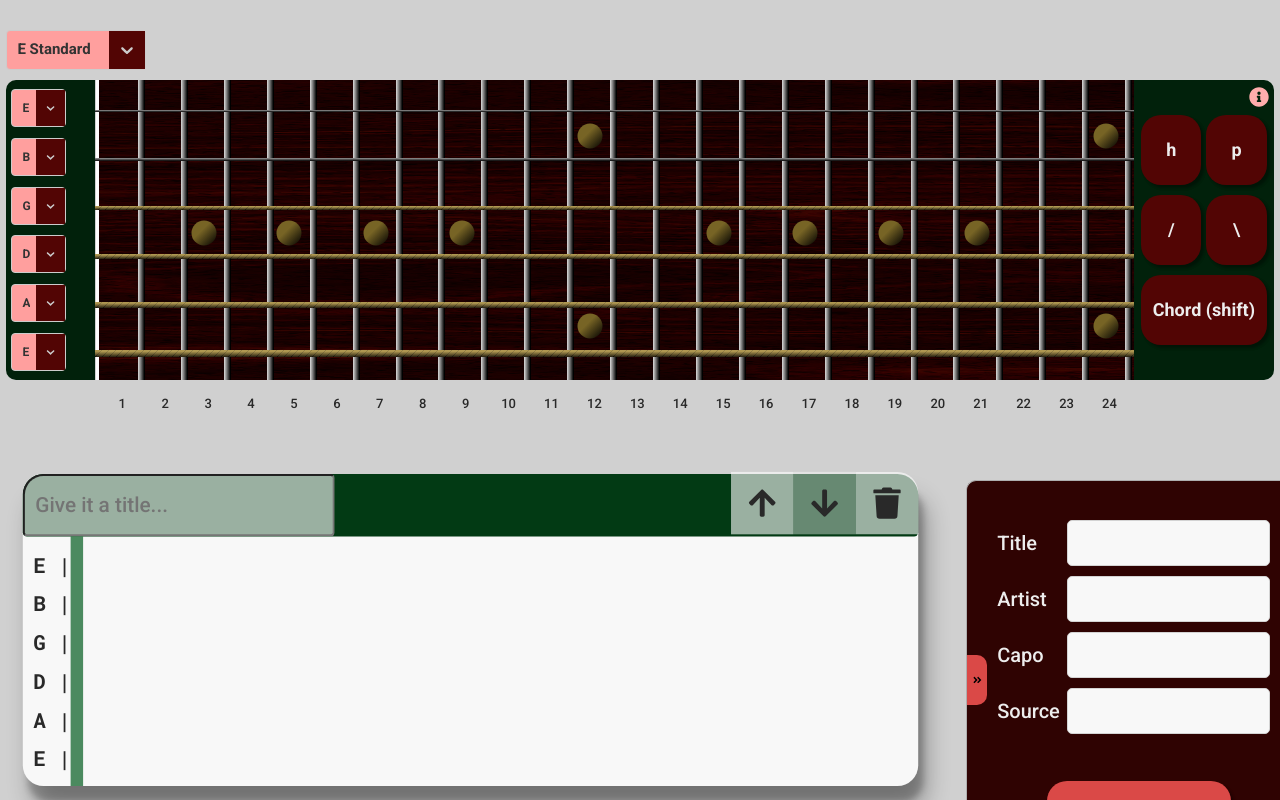
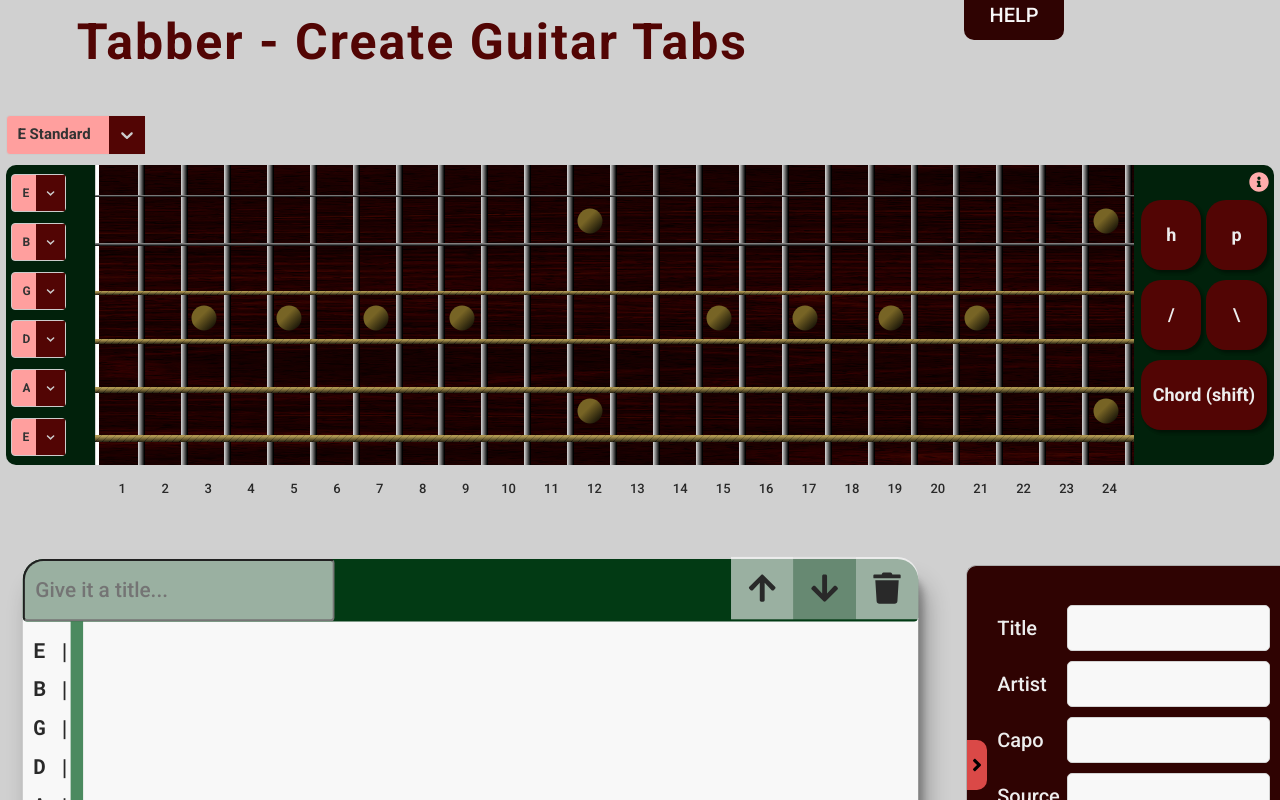
Before and after one commit to JonLunde/tabber, a React app: page / in a window 1280 px wide. Shown: the top 800 px of the page. Built offline with nearby package versions, Linux system fonts and the light colour scheme.

Commit message:
info panel, need to fix text stay in container without overflow

```diff
--- a/src/Guitar/GuitarDashboard.jsx
+++ b/src/Guitar/GuitarDashboard.jsx
@@ -1,7 +1,7 @@
 import React from 'react';
 
 function GuitarDashboard({ children }) {
-  return <div className="guitar">{children}</div>;
+  return <div className="guitar u-mt-big">{children}</div>;
 }
 
 export default GuitarDashboard;
--- /dev/null
+++ b/src/InfoPanel.jsx
@@ -0,0 +1,59 @@
+import React, { useState } from 'react';
+
+export default function InfoPanel() {
+  const [expanded, setExpanded] = useState(false);
+
+  //   const collapseStyle = expanded ? null : { height: '1rem', marginTop: '-10rem' };
+  const collapseStyle = expanded ? null : { height: '1rem', marginTop: '-10rem' };
+  const collapseButtonStyle = expanded
+    ? null
+    : {
+        borderRadius: 0,
+        borderBottomRightRadius: '10px',
+        borderBottomLeftRadius: '10px',
+        transform: 'translate(-50%, 100%)',
+        backgroundColor: '#2f0302',
+        color: '#f8f8f8',
+      };
+
+  function handleClick() {
+    setExpanded((prevExpanded) => !prevExpanded);
+  }
+
+  return (
+    <div className="info-panel" style={collapseStyle}>
+      <div className="info-panel__content-container">
+        <h3 className="heading-secondary info-panel__title">Info Panel</h3>
+        <ul className="info-panel__list">
+          <li className="info-panel__list-item">Click on the guitar neck to add a fret to the tab.</li>
+          <li className="info-panel__list-item">
+            Add notation: Click on a fret, then on desired notation and then the follow up fret on the same string.
+          </li>
+          <li className="info-panel__list-item">
+            Add chord: Click on the Chord button and form your chord on the neck, then click the chord button again to
+            add it to the tab.
+          </li>
+          <li className="info-panel__list-item">
+            Tuning can be change at each string, or from the tuning drop-down in the top left corner.
+          </li>
+          <li className="info-panel__list-item"></li>
+          <li className="info-panel__list-item">
+            Tab details added in the sidebar will be printed to the exported file.
+          </li>
+          <li className="info-panel__list-item">
+            Export your tab to a text file with the 'EXPORT' button in the sidebar.
+          </li>
+          <li className="info-panel__list-item">Click the '+' button to add a new row of tab.</li>
+          <li className="info-panel__list-item">Each tab row can be renamed, reordered and deleted.</li>
+          <li className="info-panel__list-item">
+            The focused tab row will have a marker and be slightly larger than the others.
+          </li>
+        </ul>{' '}
+      </div>
+      <div className="info-panel__button-container"></div>
+      <button className="btn btn--info-panel" onClick={handleClick} style={collapseButtonStyle}>
+        HELP
+      </button>
+    </div>
+  );
+}
--- a/src/Tab/TabSidebar.jsx
+++ b/src/Tab/TabSidebar.jsx
@@ -8,7 +8,6 @@ export default function TabSidebar(props) {
 
   const [expanded, setExpanded] = useState(true);
 
-  //   const collapseStyle = expanded ? null : { width: '2%', marginRight: '-3rem' };
   const collapseStyle = expanded ? null : { width: '2%', marginRight: '-3rem' };
   const collapseButtonStyle = expanded
     ? null
@@ -16,21 +15,20 @@ export default function TabSidebar(props) {
         borderRadius: 0,
         borderTopLeftRadius: '10px',
         borderBottomLeftRadius: '10px',
-        transform: 'translate(-2rem, -50%)',
+        transform: 'translate(-1.9rem, -50%)',
         backgroundColor: '#2f0302',
         color: '#f8f8f8',
       };
   const exportButtonStyle = expanded ? null : { transform: 'translateX(5rem)' };
 
   function handleClick() {
-    console.log('expand: ', expanded);
     setExpanded((prevExpanded) => !prevExpanded);
   }
 
   return (
     <div className="sidebar" style={collapseStyle}>
       <button className="btn btn--sidebar" onClick={handleClick} style={collapseButtonStyle}>
-        {<FontAwesomeIcon key={100} icon={expanded ? 'angle-double-right' : 'angle-double-left'} />}
+        {<FontAwesomeIcon key={100} icon={expanded ? 'angle-right' : 'angle-left'} />}
       </button>
       <TabDetails key={1000} tabDetails={tabDetails} dispatch={dispatch} />
       <TabExport key={1} tabState={tabState} tuning={tuning} exportButtonStyle={exportButtonStyle} />
--- a/src/Tabber.jsx
+++ b/src/Tabber.jsx
@@ -7,12 +7,12 @@ import {
   faArrowUp,
   faArrowDown,
   faInfoCircle,
-  faAngleDoubleLeft,
-  faAngleDoubleRight,
+  faAngleLeft,
+  faAngleRight,
 } from '@fortawesome/free-solid-svg-icons';
 import useTabStateReducer, { ACTIONS } from './useTabStateReducer';
 
-library.add(faPlus, faTrash, faArrowUp, faArrowDown, faInfoCircle, faAngleDoubleLeft, faAngleDoubleRight);
+library.add(faPlus, faTrash, faArrowUp, faArrowDown, faInfoCircle, faAngleLeft, faAngleRight);
 
 import TabContainer from './Tab/TabContainer';
 import GuitarTuning from './Guitar/GuitarTuning';
@@ -22,6 +22,7 @@ import GuitarString from './Guitar/GuitarString';
 import GuitarDashboard from './Guitar/GuitarDashboard';
 import TabBar from './Tab/TabBar';
 import TabSidebar from './Tab/TabSidebar';
+import InfoPanel from './InfoPanel';
 
 function Tabber() {
   const [tabState, dispatch] = useTabStateReducer();
@@ -76,6 +77,13 @@ function Tabber() {
           content="Create guitar tabs for your favorite songs and save them to your computer."
         />
       </Helmet>
+
+      <header className="header">
+        <h1 className="heading-primary header__title ">Tabber - Create Guitar Tabs</h1>
+        <InfoPanel />
+      </header>
+
+      <main>
         <GuitarDashboard key={0}>
           <GuitarTuning key={0} tuning={tuning} changeTuning={changeTuning} changeTuner={changeTuner} />
 
@@ -117,6 +125,7 @@ function Tabber() {
           </TabContainer>
           <TabSidebar tabDetails={tabState.tabDetails} dispatch={dispatch} tabState={tabState} tuning={tuning} />
         </div>
+      </main>
     </div>
   );
 }
--- a/src/sass/base/_base.scss
+++ b/src/sass/base/_base.scss
@@ -18,7 +18,6 @@ html {
 
 body {
   background-color: #d0d0d0;
-  padding: 8rem 0;
   overflow-x: hidden;
 }
 
--- a/src/sass/base/_utilities.scss
+++ b/src/sass/base/_utilities.scss
@@ -14,6 +14,14 @@
   }
   .u-mb-big {
     margin-bottom: 8rem !important;
+
+    // @include respond(tab-port) {
+    //   margin-bottom: 5rem !important;
+    // }
+  }
+
+  .u-mb-huge {
+    margin-bottom: 12rem !important;
 
     // @include respond(tab-port) {
     //   margin-bottom: 5rem !important;
--- a/src/sass/components/_button.scss
+++ b/src/sass/components/_button.scss
@@ -108,10 +108,11 @@
         position: absolute;
         top: 50%;
         left: 0rem;
-        transform: translateY(-50%) rotateY(0);
+        transform: translateY(-50%);
         background-color: $color-secondary-300;
         width: 2rem;
         height: 5rem;
+        font-size: 2rem;
 
 
         border-top-left-radius: 0;
@@ -121,4 +122,22 @@
 
         transition: all 0.3s 0.3s;
     }
+
+    &--info-panel {
+        position: absolute;
+        left: 50%;
+        bottom: 0rem;
+        transform: translate(-50%, 0) ;
+        background-color: $color-secondary-300;
+        width: 10rem;
+        height: 5rem;
+        font-size: 2rem;
+
+
+        border-radius: 0;
+        border-top-left-radius: $border-radius-2;
+        border-top-right-radius: $border-radius-2;
+
+        transition: all 0.3s 0.4s;
+    }
 }
--- a/src/sass/components/_index.scss
+++ b/src/sass/components/_index.scss
@@ -2,3 +2,4 @@
 @forward 'guitar';
 @forward 'tab-bar';
 @forward 'tooltip-panel';
+@forward 'info-panel';
--- /dev/null
+++ b/src/sass/components/_info-panel.scss
@@ -0,0 +1,69 @@
+@use '../abstracts/' as *;
+
+.info-panel {
+    flex: 0 0 40%;
+
+    position: relative;
+    right: 1rem;
+
+    font-size: 2rem;
+    height: 80rem;
+    padding: 2rem 2rem 7rem 2rem;
+    background-color: $color-info-100;
+    color: $color-gray-0;
+
+    border-right: 1px solid $color-gray-300;
+    border-left: 1px solid $color-gray-300;
+    border-bottom: 1px solid $color-gray-300;
+
+    border-bottom-left-radius: $border-radius-2;
+    border-bottom-right-radius: $border-radius-2;
+
+    transition: all 0.8s;
+
+    display: flex;
+    flex-direction: column;
+    justify-content: space-around;
+
+    &__content-container {
+        overflow: hidden;
+
+    }
+
+    &__title {
+        color: $color-secondary-700;
+        text-align: center;
+    }
+
+    &__list {
+        position: relative;
+        margin-top: 2rem;
+        margin-left: 2.5rem;
+    }
+    &__list-item {
+        position: relative;
+        list-style: none;
+        color: $color-gray-900;
+
+        &:not(:last-child) {
+            margin-bottom: 2rem;
+        }
+        &::before {
+            content: '';
+            position: absolute;
+            top: 1.1rem;
+            left: -2.2rem;
+            width: 1.2rem;
+            height: 1.2rem;
+            background-color: $color-secondary-700;
+            border-radius: 50%;
+            z-index: 1000;
+        }
+    }
+
+    &__button-container {
+        display: flex;
+        justify-content: center;
+        align-content: center;
+    }
+}
--- /dev/null
+++ b/src/sass/layout/_header.scss
@@ -0,0 +1,17 @@
+@use '../abstracts/' as *;
+
+.header{
+position: relative;
+height: 70%;
+font-size: 2.5rem;
+
+display: flex;
+justify-content: flex-end;
+column-gap: 2rem;
+
+&__title {
+        color: $color-secondary-700;
+    }
+
+
+}
--- a/src/sass/layout/_index.scss
+++ b/src/sass/layout/_index.scss
@@ -1 +1,2 @@
 @forward './sidebar';
+@forward './header';
--- a/src/sass/layout/_sidebar.scss
+++ b/src/sass/layout/_sidebar.scss
@@ -19,8 +19,6 @@
     border-bottom-left-radius: $border-radius-2;
 
     transition: all 0.5s;
-    perspective: 15rem;
-    -moz-perspective: 15rem;
 
     display: flex;
     flex-direction: column;
```
Lines whose indentation alone changed are shown as unchanged.
